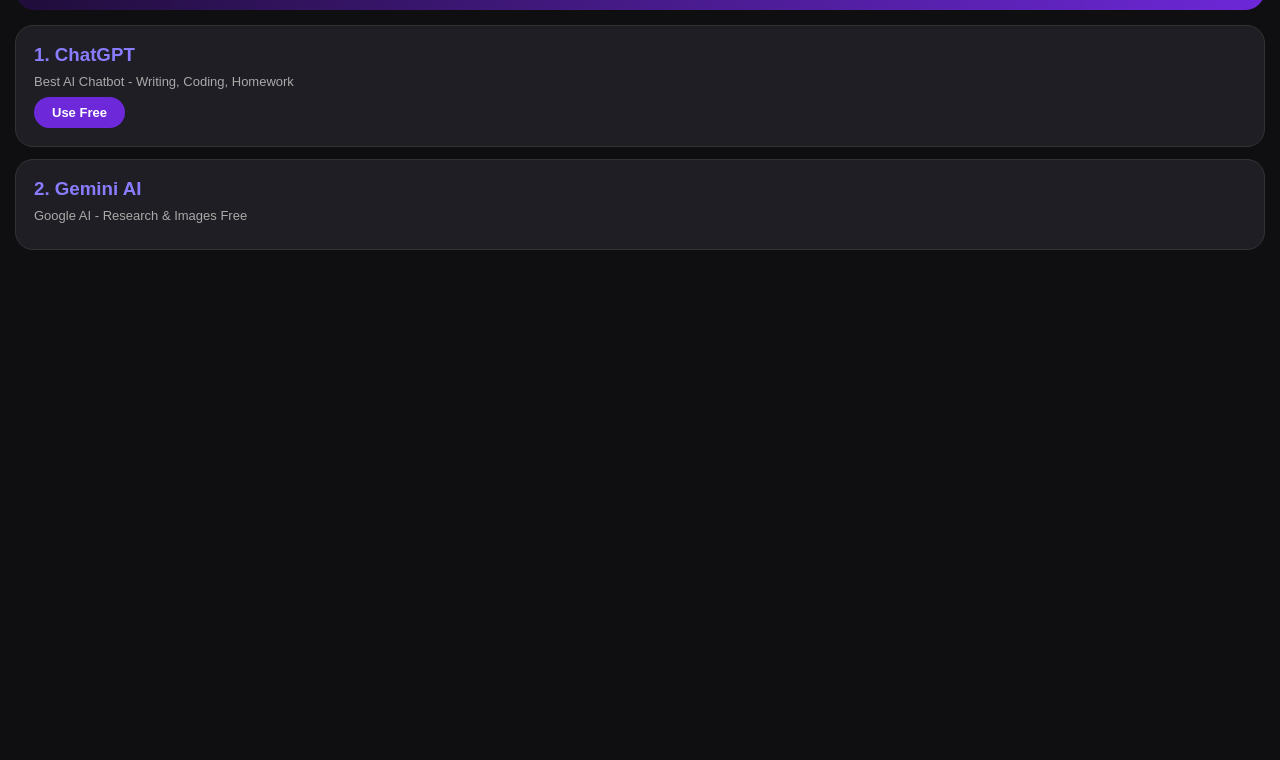
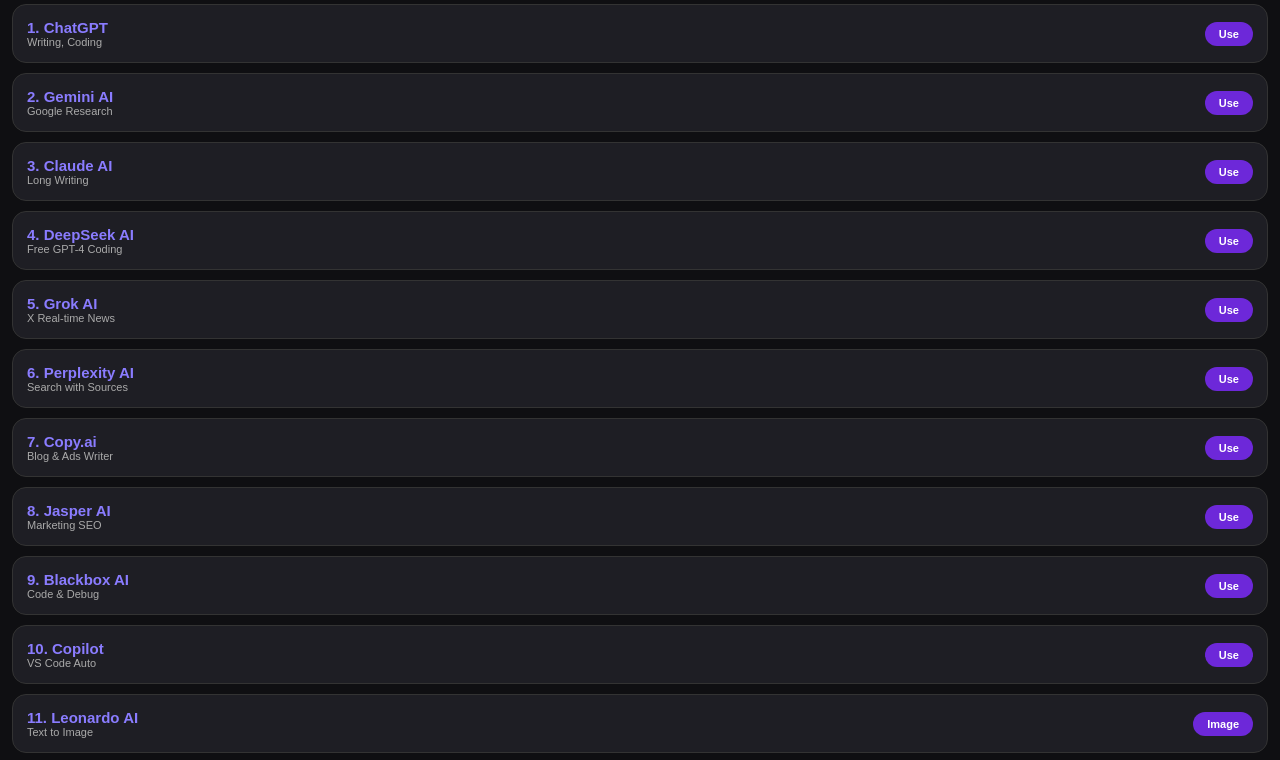
Before and after one commit to Khanazam58754/Azam_ai_tools, a plain HTML site: page index.html in a window 1280 px wide. Shown: the part 106-866 px from the top of the page. Before the commit the page ends 800 px from the top, so only its background shows below. Drawn offline with Linux system fonts and the light colour scheme.

Commit message:
Refactor index.html structure and styles

```diff
--- a/index.html
+++ b/index.html
@@ -1,5 +1,39 @@
 
- <!DOCTYPE html><html><head><meta charset="UTF-8"><meta name="viewport" content="width=device-width,initial-scale=1.0"><title>Azam AI Tools - 30 Best AI</title><style>*{margin:0;padding:0;box-sizing:border-box;font-family:sans-serif}body{background:#0f0f12;color:#fff;padding:15px}.h{text-align:center;padding:25px;background:linear-gradient(135deg,#1a0b2e,#6d28d9);border-radius:20px;margin-bottom:15px}.h h1{font-size:28px;color:#fff}.card{background:#1e1e24;border:1px solid #333;border-radius:18px;padding:18px;margin:12px 0}.card h3{color:#8a7cff}.card p{color:#aaa;font-size:13px;margin:8px 0}.btn{display:inline-block;background:#6d28d9;color:#fff;padding:8px 18px;border-radius:20px;text-decoration:none;font-size:13px;font-weight:700}</style></head><body>
-<div class="h"><h1>🚀 Azam AI Tools</h1><p>30 Best AI Tools - 100% Free - Sab Ek Jagah</p></div>
-<div class="card"><h3>1. ChatGPT</h3><p>Best AI Chatbot - Writing, Coding, Homework</p><a class="btn" href="https://chat.openai.com" target="_blank">Use Free</a></div>
-<div class="card"><h3>2. Gemini AI</h3><p>Google AI - Research & Images Free                                                                                                                                       </html>
+<!DOCTYPE html><html><head><meta charset="UTF-8"><meta name="viewport" content="width=device-width,initial-scale=1"><title>Azam AI Tools - 30 Tools</title><style>*{margin:0;padding:0;box-sizing:border-box;font-family:sans-serif}body{background:#0f0f12;color:#fff;padding:12px}.h{text-align:center;padding:20px;background:linear-gradient(135deg,#1a0b2e,#6d28d9);border-radius:18px;margin-bottom:12px}.h h1{font-size:24px}.card{background:#1e1e24;border:1px solid #333;border-radius:14px;padding:14px;margin:10px 0;display:flex;justify-content:space-between;align-items:center}.card h3{font-size:15px;color:#8a7cff}.card p{font-size:11px;color:#aaa}.btn{background:#6d28d9;color:#fff;padding:6px 14px;border-radius:20px;text-decoration:none;font-size:11px;font-weight:700}</style></head><body><div class="h"><h1>🚀 Azam AI Tools</h1><p>30 Best AI Tools - 100% Free</p></div><div id="box"></div><script>
+let t=[
+["ChatGPT","Writing, Coding","https://chat.openai.com","Use"],
+["Gemini AI","Google Research","https://gemini.google.com","Use"],
+["Claude AI","Long Writing","https://claude.ai","Use"],
+["DeepSeek AI","Free GPT-4 Coding","https://chat.deepseek.com","Use"],
+["Grok AI","X Real-time News","https://grok.x.ai","Use"],
+["Perplexity AI","Search with Sources","https://perplexity.ai","Use"],
+["Copy.ai","Blog & Ads Writer","https://copy.ai","Use"],
+["Jasper AI","Marketing SEO","https://jasper.ai","Use"],
+["Blackbox AI","Code & Debug","https://blackbox.ai","Use"],
+["Copilot","VS Code Auto","https://github.com/features/copilot","Use"],
+["Leonardo AI","Text to Image","https://leonardo.ai","Image"],
+["Designer","DALL-E 3 Free","https://designer.microsoft.com/image-creator","Image"],
+["Midjourney","Best Realistic","https://midjourney.com","Image"],
+["Ideogram","Logo Text Image","https://ideogram.ai","Image"],
+["Canva AI","Poster Thumbnail","https://canva.com","Image"],
+["Runway ML","Text to Video","https://runwayml.com","Video"],
+["Pika AI","Image to Video","https://pika.art","Video"],
+["CapCut AI","Video Editor Reels","https://capcut.com","Video"],
+["InVideo AI","Script to Video","https://invideo.io","Video"],
+["ElevenLabs","Text to Voice","https://elevenlabs.io","Voice"],
+["Suno AI","Text to Song","https://suno.ai","Music"],
+["Notion AI","Notes Tasks","https://notion.so","Use"],
+["Quillbot","Paraphrasing","https://quillbot.com","Use"],
+["Gamma AI","PPT 1 Min","https://gamma.app","Use"],
+["Remove.bg","BG Remove","https://remove.bg","Use"],
+["Ubersuggest","SEO Keywords","https://neilpatel.com/ubersuggest","Use"],
+["Character AI","Celebrity Chat","https://character.ai","Chat"],
+["Poe AI","All AI One Place","https://poe.com","Use"],
+["You.com","AI Search","https://you.com","Use"],
+["Luma Dream","Text to 3D Video","https://lumalabs.ai/dream-machine","Video"]
+];
+let h="";
+for(let i=0;i<t.length;i++){h+=`<div class="card"><div><h3>${i+1}. ${t[i][0]}</h3><p>${t[i][1]}</p></div><a class="btn" href="${t[i][2]}" target="_blank">${t[i][3]}</a></div>`}
+document.getElementById("box").innerHTML=h;
+</script></body></html>
+                                                                                                                                        </html>
```
